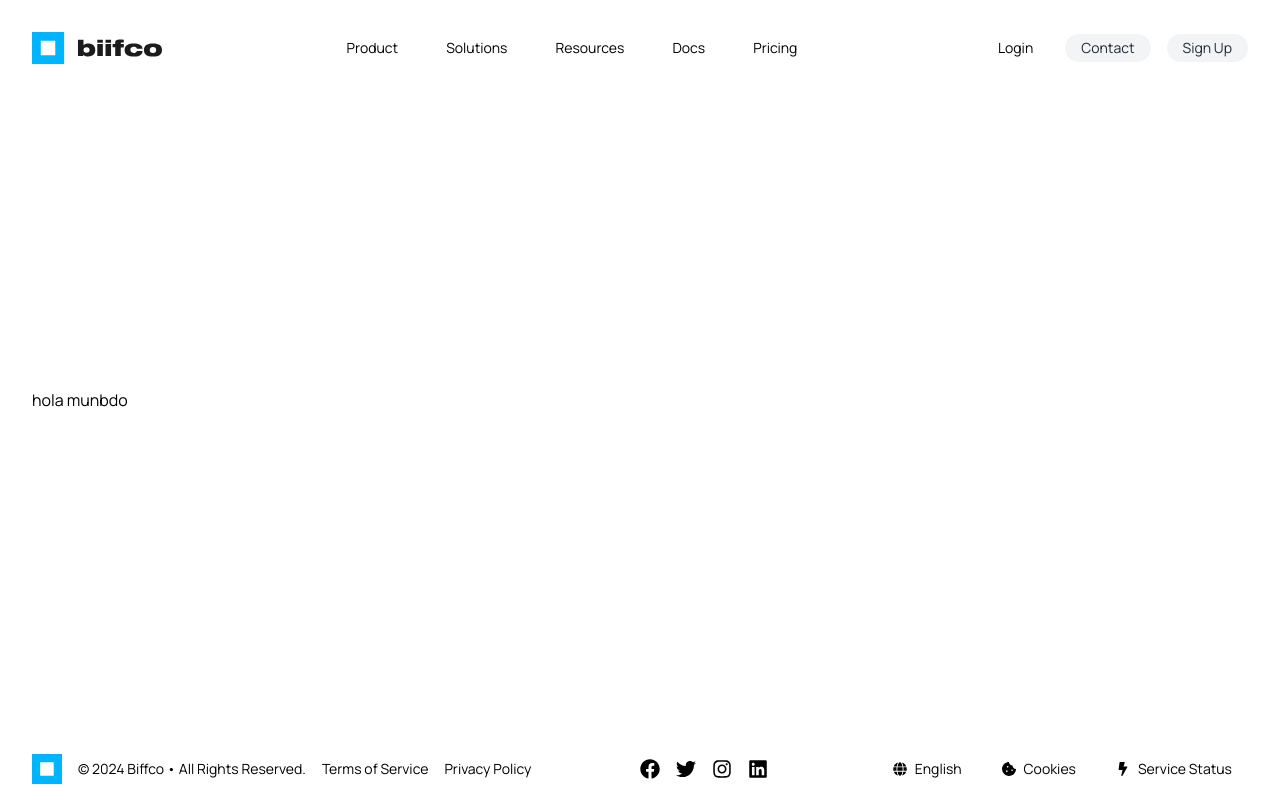
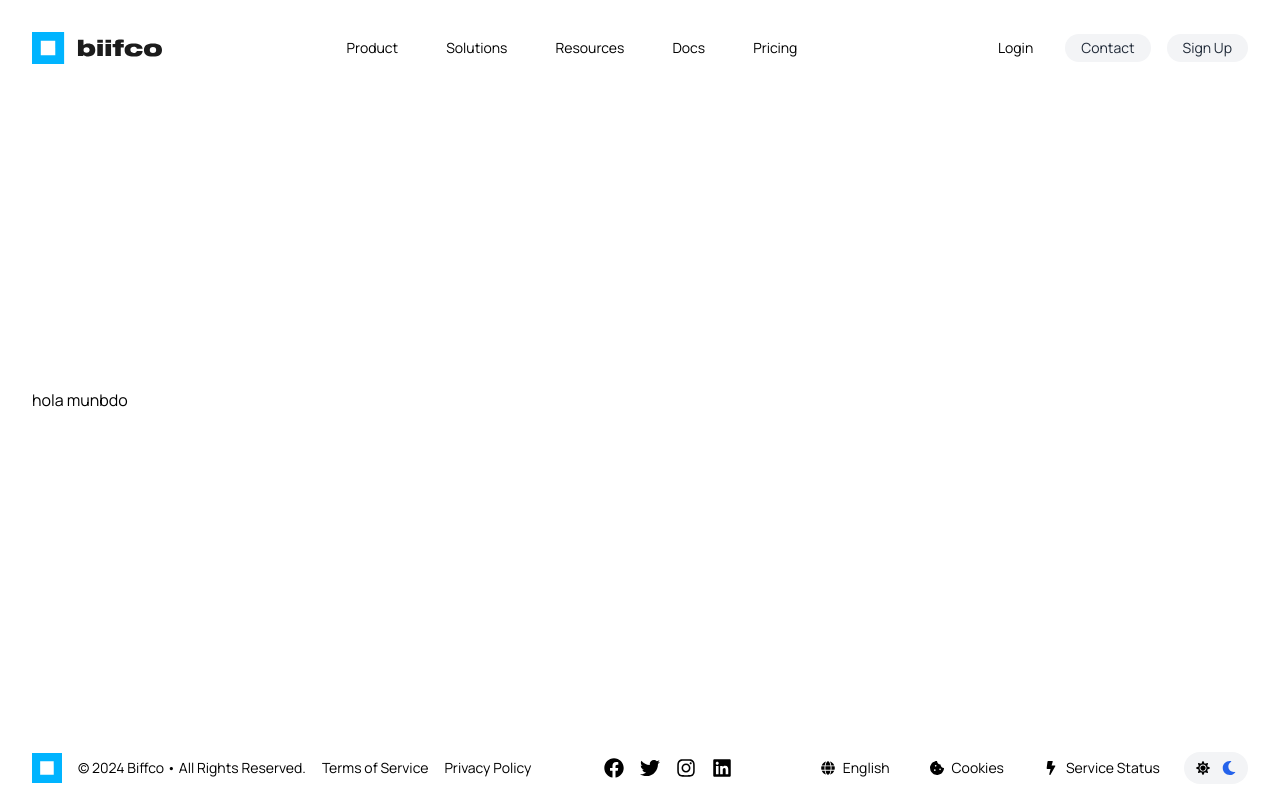
Before and after one commit to devbiifco/biifco, a Next.js app in the folder frontend/: page / in a window 1280 px wide. Built offline with nearby package versions, Linux system fonts and the light colour scheme.

Commit message:
update: footer, header, login components

```diff
--- a/frontend/src/components/ui/footer.tsx
+++ b/frontend/src/components/ui/footer.tsx
@@ -1,8 +1,20 @@
-import React from 'react';
-import { FaFacebook, FaTwitter, FaInstagram, FaLinkedin, FaCookieBite, FaBolt, FaGlobe } from 'react-icons/fa';
+"use client";
+
+import React, { useState, useEffect } from 'react';
+import { FaFacebook, FaTwitter, FaInstagram, FaLinkedin, FaCookieBite, FaBolt, FaGlobe, FaSun, FaMoon } from 'react-icons/fa';
 import Image from 'next/image';
+import Link from 'next/link';
 
 const Footer: React.FC = () => {
+  const [darkMode, setDarkMode] = useState(false);
+
+  useEffect(() => {
+    if (darkMode) {
+      document.documentElement.classList.add('dark');
+    } else {
+      document.documentElement.classList.remove('dark');
+    }
+  }, [darkMode]);
   return (
     <footer className="bg-white text-black p-8 py-4 w-full fixed bottom-0 left-0">
       <div className="container mx-auto flex flex-col md:flex-row justify-between items-center">
@@ -54,6 +66,19 @@ const Footer: React.FC = () => {
             <FaBolt />
             <span>Service Status</span>
           </div>
+          <div className="flex items-center space-x-2 ml-6">
+          <div
+            onClick={() => setDarkMode(!darkMode)}
+            className={`cursor-pointer w-16 h-8 rounded-full p-3 flex items-center ${darkMode ? 'bg-gray-100' : 'bg-gray-100'}`}
+          >
+            <FaSun
+              className={`transition-colors duration-300 ${darkMode ? 'text-blue-600' : 'text-black'}`}
+            />
+            <FaMoon
+              className={`ml-auto transition-colors duration-300 ${darkMode ? 'text-black' : 'text-blue-600'}`}
+            />
+          </div>
+        </div>
         </div>
       </div>
     </footer>
```
